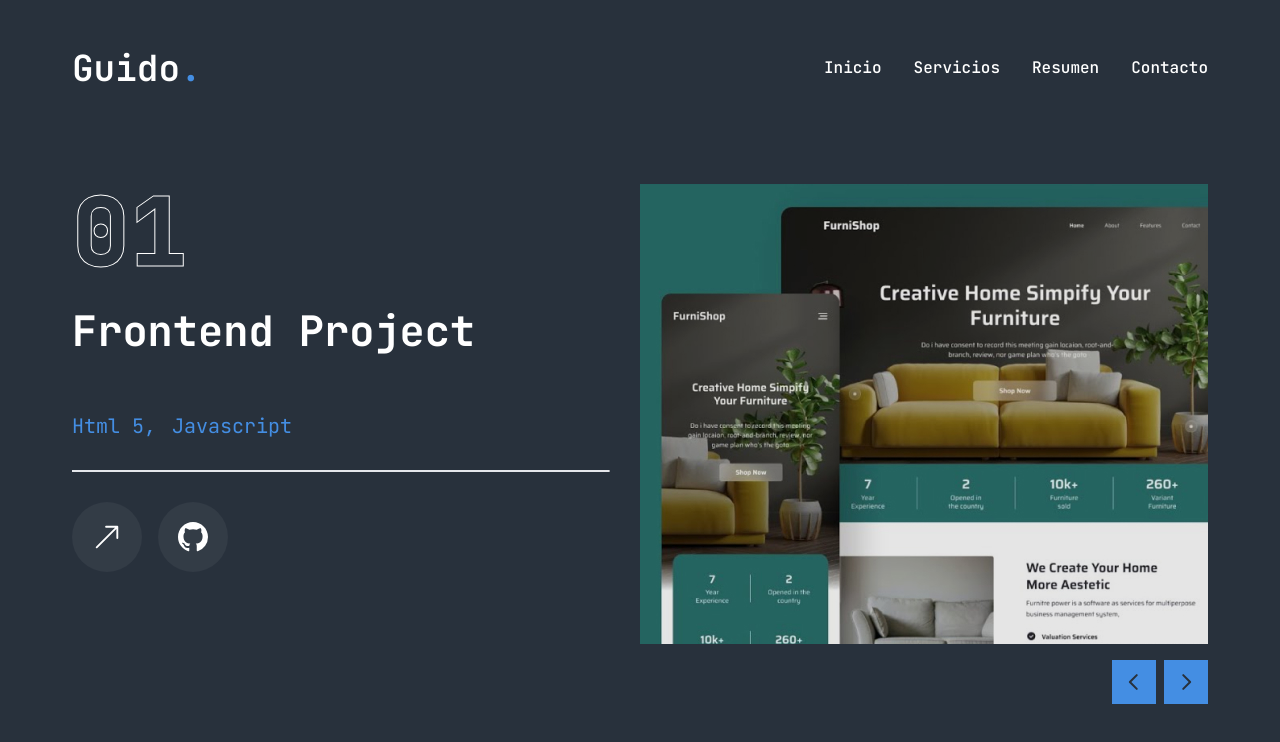
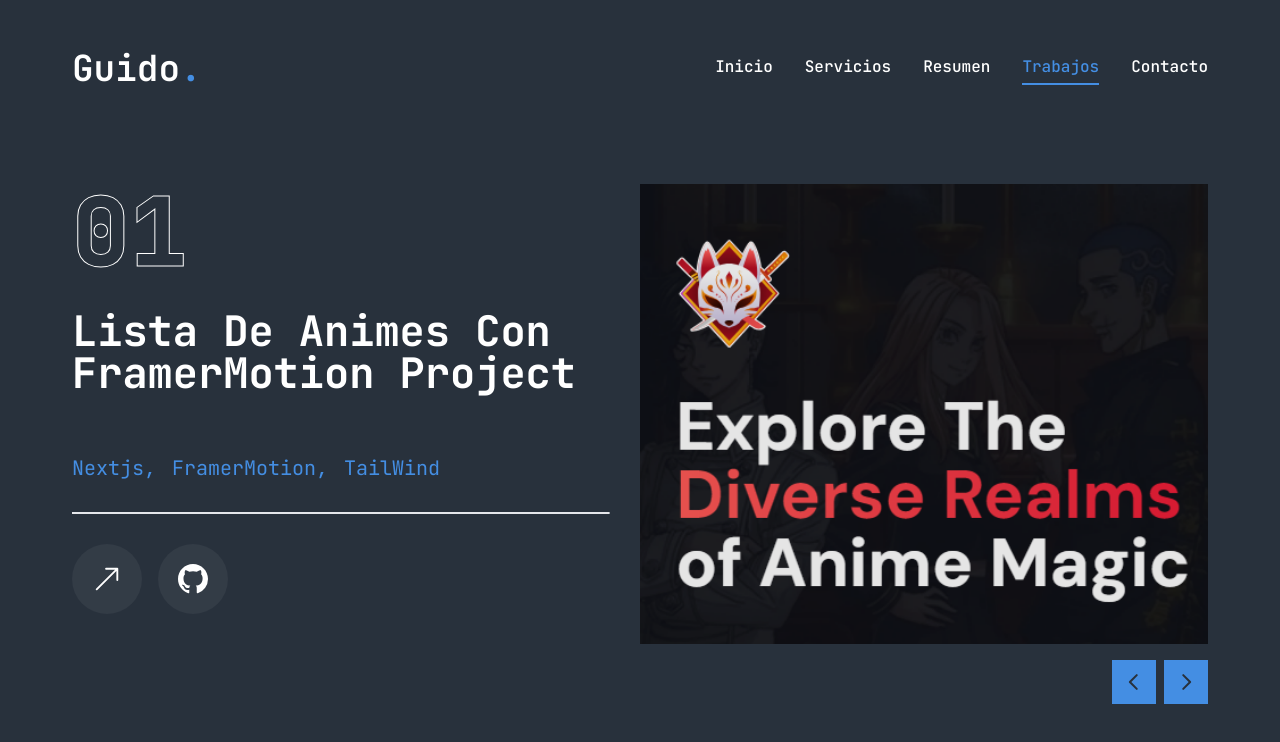
Before and after one commit to GuidoAmbiorix/Portafolio-WEB, a Next.js app: page /work in a window 1280 px wide. Shown: the top 742 px of the page. Built offline with nearby package versions, Linux system fonts and the light colour scheme.

Commit message:
Se agrego el componente trabajos

```diff
--- a/src/app/work/page.tsx
+++ b/src/app/work/page.tsx
@@ -21,54 +21,23 @@ import WorkSliderBtns from "@/components/WorkSliderBtns";
 const projects = [
   {
     num: "01",
-    category: "frontend",
-    title: "project 1",
+    category: "Lista de animes con FramerMotion",
+    title: "Projecto 1",
     description: "",
     stack: [
       {
-        name: "Html 5",
+        name: "Nextjs",
       },
       {
-        name: "Javascript",
+        name: "FramerMotion",
+      },
+      {
+        name: "TailWind",
       },
     ],
-    image: "/assets/work/thumb1.png",
-    live: "",
-    github: "",
-  },
-  {
-    num: "02",
-    category: "frontend",
-    title: "project 2",
-    description: "",
-    stack: [
-      {
-        name: "Html 5",
-      },
-      {
-        name: "Javascript",
-      },
-    ],
-    image: "/assets/work/thumb2.png",
-    live: "",
-    github: "",
-  },
-  {
-    num: "03",
-    category: "frontend",
-    title: "project 3",
-    description: "",
-    stack: [
-      {
-        name: "Html 5",
-      },
-      {
-        name: "Javascript",
-      },
-    ],
-    image: "/assets/work/thumb3.png",
-    live: "",
-    github: "",
+    image: "/assets/work/AnimeListProject.png",
+    live: "https://anime-list-ten-tan.vercel.app/",
+    github: "https://github.com/GuidoAmbiorix/AnimeList",
   },
 ];
 
@@ -131,7 +100,7 @@ const Work = () => {
                   </TooltipProvider>
                 </Link>
                 {/* github project button */}
-                <Link href={project.live}>
+                <Link href={project.github}>
                   <TooltipProvider delayDuration={100}>
                     <Tooltip>
                       <TooltipTrigger className="w-[70px] h-[70px] rounded-full bg-white/5 flex justify-center items-center group">
--- a/src/components/MobileNav.tsx
+++ b/src/components/MobileNav.tsx
@@ -18,10 +18,10 @@ const links = [
     name: "Resumen",
     path: "/resume",
   },
-  // {
-  //   name: "work",
-  //   path: "/work",
-  // },
+  {
+    name: "Trabajos",
+    path: "/work",
+  },
   {
     name: "Contacto",
     path: "/contact",
--- a/src/components/nav.tsx
+++ b/src/components/nav.tsx
@@ -17,10 +17,10 @@ const links = [
     name: "Resumen",
     path: "/resume",
   },
-  // {
-  //   name: "work",
-  //   path: "/work",
-  // },
+  {
+    name: "Trabajos",
+    path: "/work",
+  },
   {
     name: "contacto",
     path: "/contact",
```
Also changed, not shown: public/assets/work/AnimeListProject.png (added).
